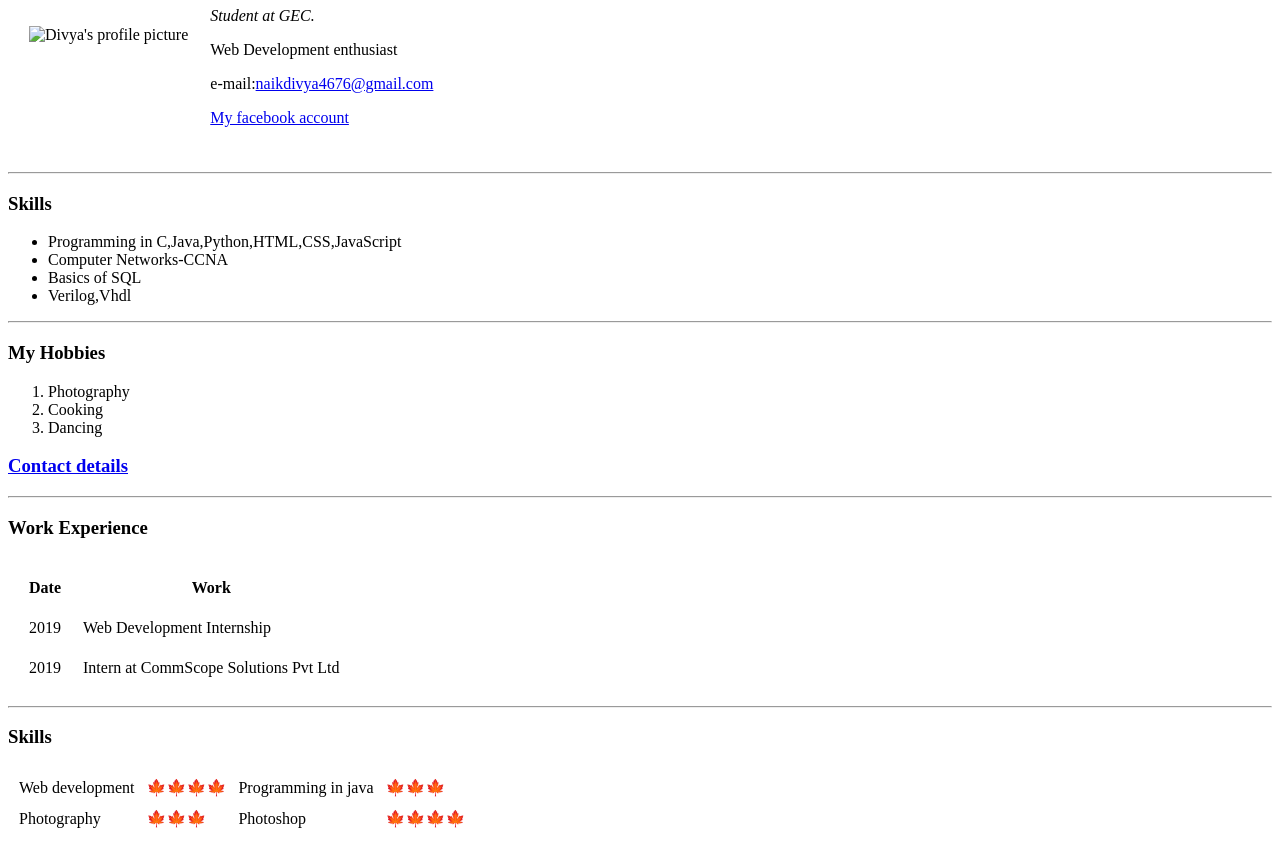
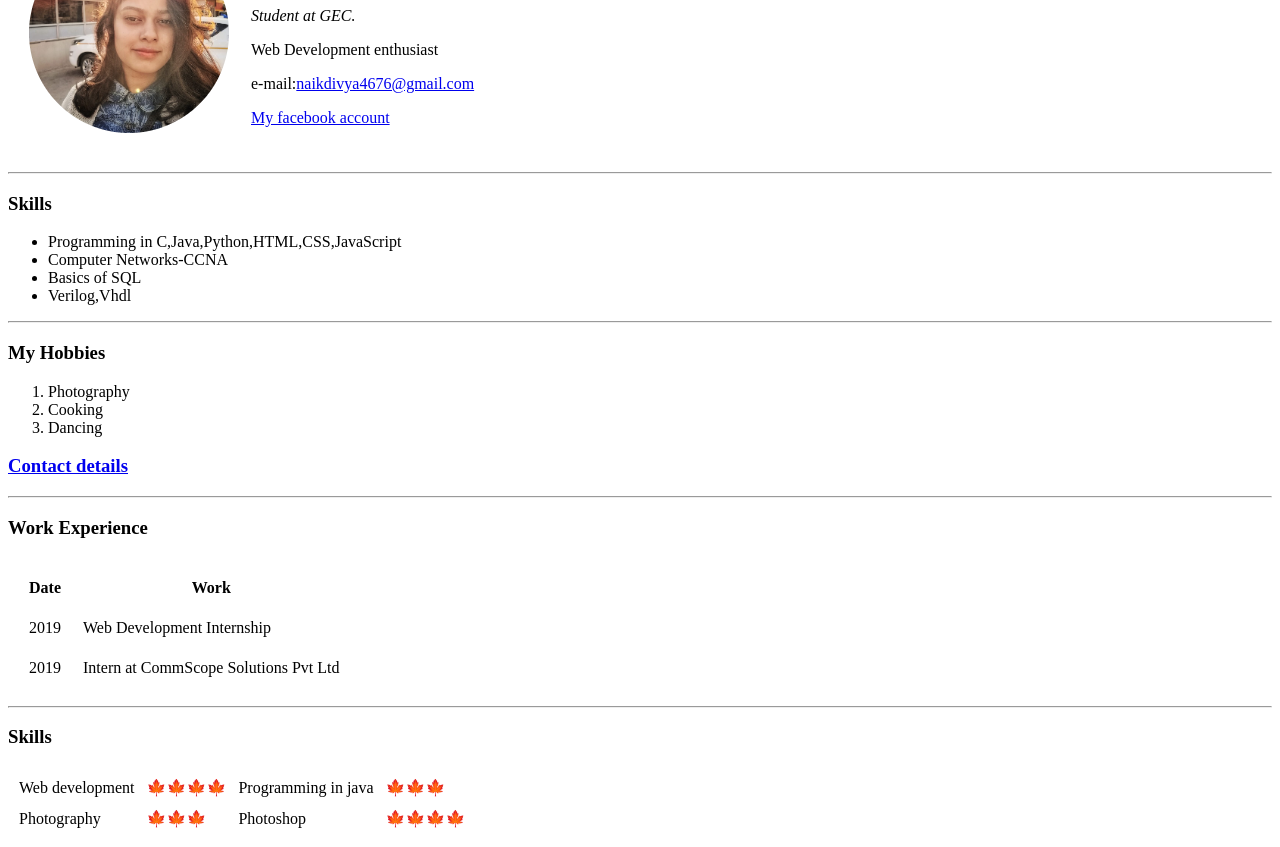
Before and after one commit to Divz-ctrl/CV, a plain HTML site: page index.html in a window 1280 px wide. Shown: the part 102-949 px from the top of the page. Drawn offline with Linux system fonts and the light colour scheme.

Commit message:
updated image path

```diff
--- a/index.html
+++ b/index.html
@@ -12,7 +12,7 @@
 <body>
   <table cellspacing="20">
     <tr>
-      <td>  <image src="Images/filename.jpg" alt="Divya's profile picture"></td>
+      <td>  <image src="filename.jpg" alt="Divya's profile picture"></td>
       <td>
         <h1>Divya Naik</h1>
         <p><em>Student at GEC.       </em></p>
```
